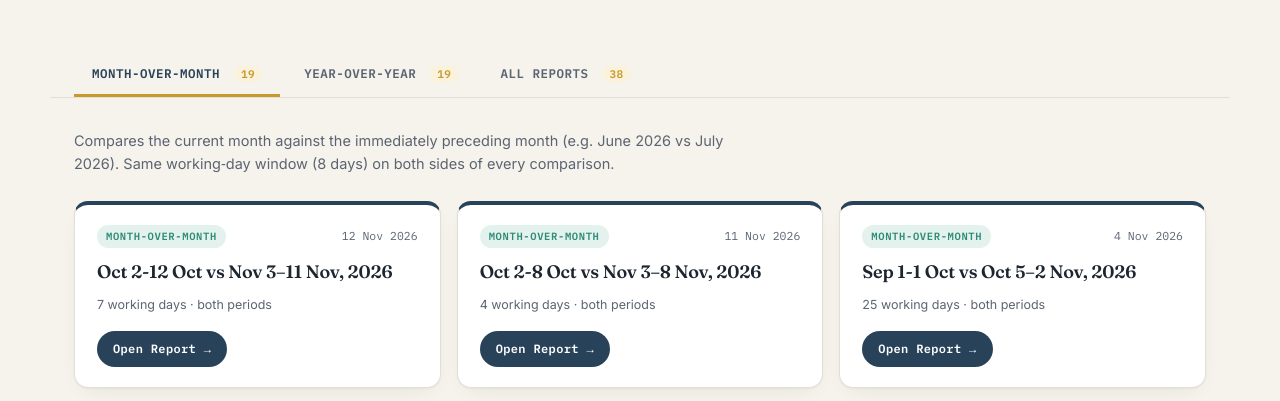
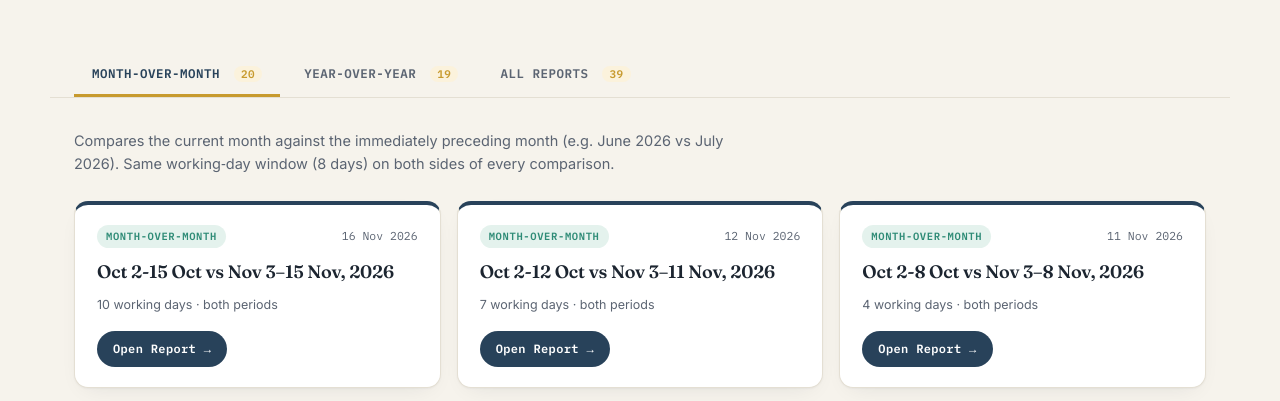
Before and after one commit to Kkarthik092000/Performance-Metrics-List, a plain HTML site: page index.html in a window 1280 px wide. Shown: the part 325-726 px from the top of the page. Drawn offline with Linux system fonts and the light colour scheme.

Commit message:
Add new performance review entry for Oct 2-15

```diff
--- a/index.html
+++ b/index.html
@@ -559,6 +559,12 @@
         date: '2026-11-12',
         workingDays: 7,
         file: 'Performance_Review_Oct2-12_vs_Nov3-11_2026_updated.html'
+      },{
+        type: 'mom',
+        title: 'Oct 2-15 Oct vs Nov 3–15 Nov, 2026',
+        date: '2026-11-16',
+        workingDays: 10,
+        file: 'Performance_Review_Oct2-15_vs_Nov3-15_2026_MoM-II.html-6e134281.html'
       },
       {
         type: 'yoy',
```
